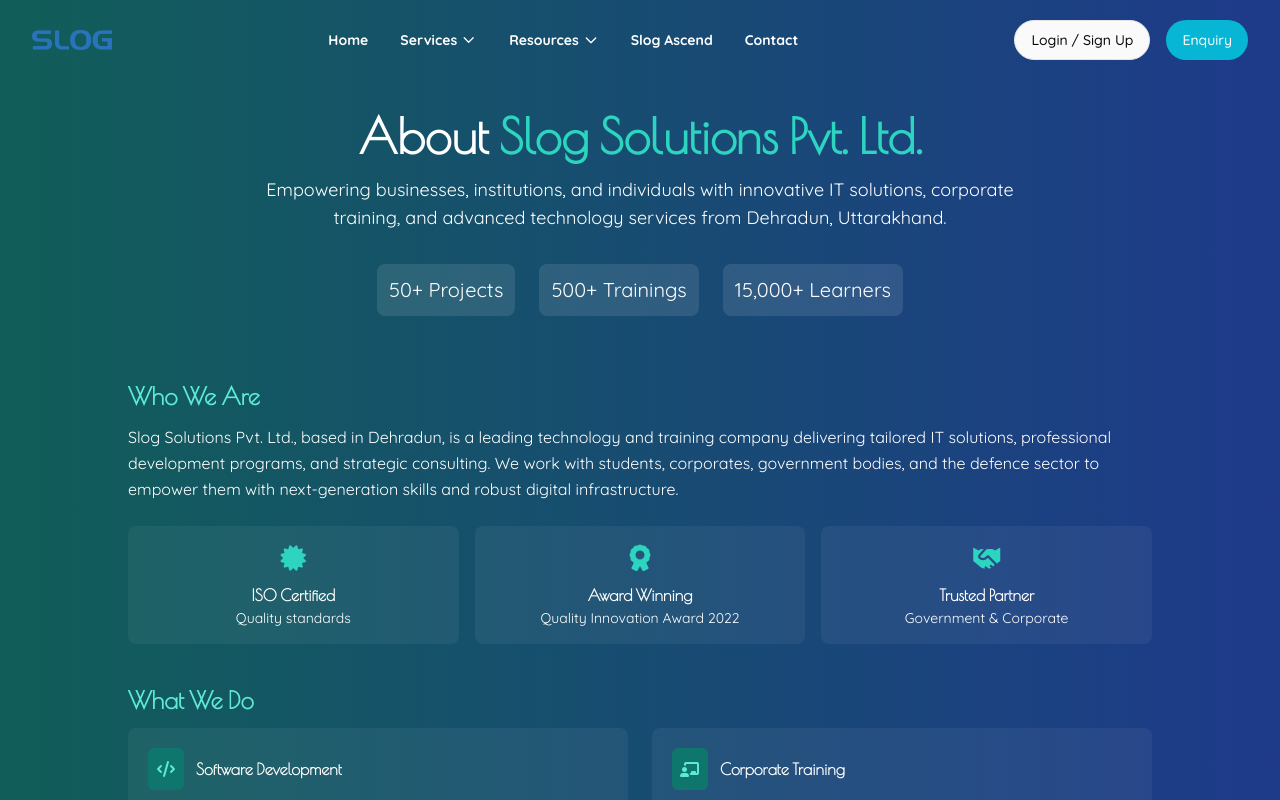
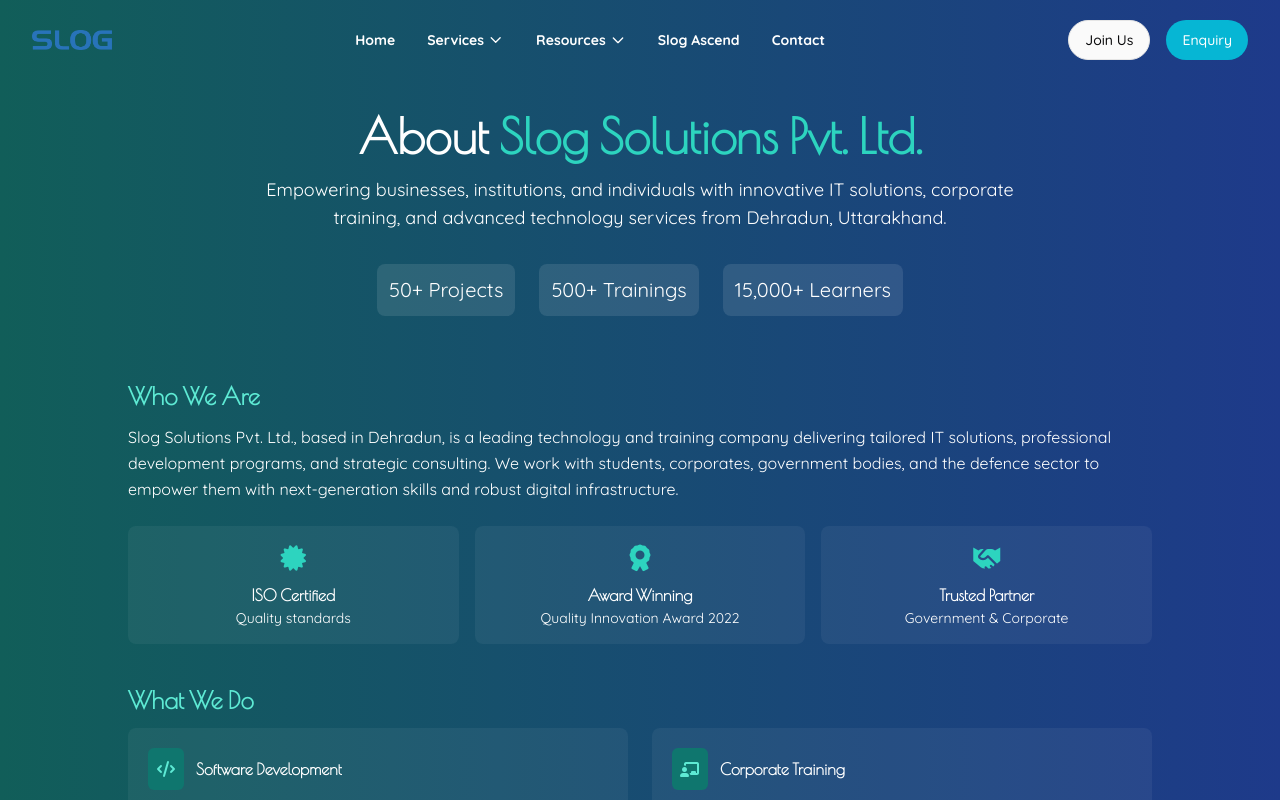
Before and after one commit to slogsolutions/Slog-Web-App, a Next.js app in the folder Frontend/: page /about in a window 1280 px wide. Shown: the top 800 px of the page. Built offline with nearby package versions, Linux system fonts and the light colour scheme.

Commit message:
Update header.tsx

```diff
--- a/Frontend/src/components/layout/header.tsx
+++ b/Frontend/src/components/layout/header.tsx
@@ -374,11 +374,13 @@
 
           {/* Buttons */}
           <div className="hidden md:flex items-center space-x-4">
-            <Link href="https://slogsolutions.com/admin">
-              <Button variant="outline" className="rounded-full w-full">
-                Login / Sign Up
-              </Button>
-            </Link>
+            <JoinUsForm
+              triggerButton={
+                <Button variant="outline" className="rounded-full w-full">
+                  Join Us
+                </Button>
+              }
+            />
               <EnquiryForm
                   triggerButton={
             <Button className="rounded-full bg-cyan-500 hover:bg-cyan-600 text-white">
@@ -510,14 +512,17 @@
 
                 <div className="mt-8 flex flex-col space-y-4">
 
-                  <Link
-                    href="https://slogsolutions.com/admin/"
-                    onClick={() => setIsMobileMenuOpen(false)}
-                  >
-                    <Button variant="outline" className="rounded-full w-full">
-                      Login / Sign Up
-                    </Button>
-                  </Link>
+                  <JoinUsForm
+                    triggerButton={
+                      <Button
+                        variant="outline"
+                        className="rounded-full w-full"
+                        onClick={() => setIsMobileMenuOpen(false)}
+                      >
+                        Join Us
+                      </Button>
+                    }
+                  />
                   <EnquiryForm
                     triggerButton={
                       <Button
```
